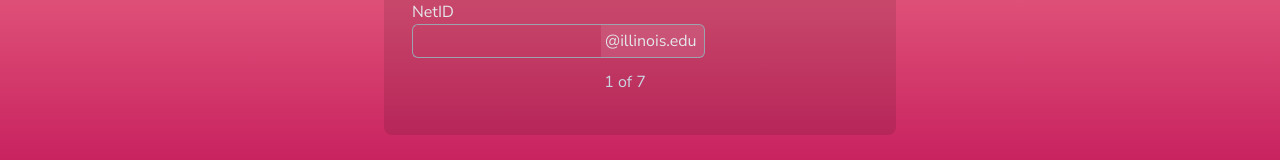
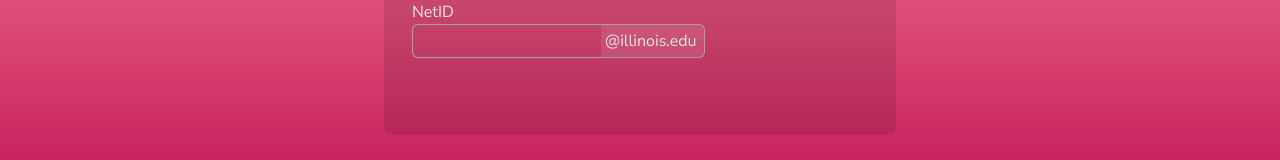
Before and after one commit to ReflectionsProjections/rp2023, a SvelteKit app: page /register in a window 1280 px wide. Shown: the part 522-682 px from the top of the page. Built offline with nearby package versions, Linux system fonts and the light colour scheme; some icons are missing.

Commit message:
Use well defined string indices for pageMeta

```diff
--- a/src/components/registration/page-controls.svelte
+++ b/src/components/registration/page-controls.svelte
@@ -1,8 +1,8 @@
 <script lang="ts">
 	import Icon from '@iconify/svelte';
-	import type { PageMeta } from './page-meta.type';
+	import type { PageIndex, PageMeta } from './page-meta.type';
 	import type { boolStr } from './misc-types';
-	export let page: number;
+	export let page: PageIndex;
 	export let pageMeta: PageMeta;
 	export let formValues: any = {};
 
@@ -14,7 +14,7 @@
 </script>
 
 <div class="flex flex-row gap-5 justify-between mx-2">
-	{#if prev >= 0}
+	{#if page !== 'welcome'}
 		<button
 			aria-label="previous page"
 			title="previous page"
@@ -25,8 +25,7 @@
 	{:else}
 		<div />
 	{/if}
-	<div class="text-slate-300">1 of {isCollegeStudent ? numPages : numPages - 1}</div>
-	{#if next >= 0}
+	{#if page !== 'marketing'}
 		<button
 			aria-label="next page"
 			title="next page"
--- a/src/components/registration/page-meta.type.ts
+++ b/src/components/registration/page-meta.type.ts
@@ -1,7 +1,17 @@
+export type PageIndex =
+	| 'none'
+	| 'welcome'
+	| 'academics'
+	| 'demographics'
+	| 'dietaryRestrictions'
+	| 'recruitment'
+	| 'specialEvents'
+	| 'marketing';
+
 export interface PageMeta {
-	[index: number]: {
-		prev: (isCollegeStudent: boolean | undefined) => number;
-		next: (isCollegeStudent: boolean | undefined) => number;
+	[index: string]: {
+		prev: (isCollegeStudent: boolean | undefined) => PageIndex;
+		next: (isCollegeStudent: boolean | undefined) => PageIndex;
 		title: string;
 	};
 }
--- a/src/routes/register/+page.svelte
+++ b/src/routes/register/+page.svelte
@@ -14,7 +14,7 @@
 		raceOptions
 	} from '../../components/registration/misc-types';
 	import PageControls from '../../components/registration/page-controls.svelte';
-	import type { PageMeta } from '../../components/registration/page-meta.type';
+	import type { PageIndex, PageMeta } from '../../components/registration/page-meta.type';
 	import RaceSelector from '../../components/registration/race-selector.svelte';
 
 	const formValues = {
@@ -41,7 +41,7 @@
 		marketing: [],
 		marketingOther: ''
 	};
-	let page = 0;
+	let page: PageIndex = 'welcome';
 
 	const referralOptions = [
 		{ referralId: 'ACMOH', displayText: 'ACM Open House' },
@@ -70,40 +70,40 @@
 	];
 
 	const pageMeta: PageMeta = {
-		0: {
+		welcome: {
 			title: 'Welcome to R | P',
-			next: (isCollegeStudent) => (isCollegeStudent ? 1 : 4),
-			prev: () => -1
+			next: (isCollegeStudent) => (isCollegeStudent ? 'academics' : 'demographics'),
+			prev: () => 'none'
 		},
-		1: {
+		academics: {
 			title: 'Academics',
-			next: () => 4,
-			prev: () => 0
+			next: () => 'demographics',
+			prev: () => 'welcome'
 		},
-		4: {
+		demographics: {
 			title: 'Demographics',
-			next: () => 5,
-			prev: (isCollegeStudent) => (isCollegeStudent ? 1 : 0)
+			next: () => 'dietaryRestrictions',
+			prev: (isCollegeStudent) => (isCollegeStudent ? 'academics' : 'welcome')
 		},
-		5: {
+		dietaryRestrictions: {
 			title: 'Dietary Restrictions',
-			next: () => 6,
-			prev: () => 4
+			next: () => 'recruitment',
+			prev: () => 'demographics'
 		},
-		6: {
+		recruitment: {
 			title: 'Recruitment',
-			next: () => 7,
-			prev: () => 5
+			next: () => 'specialEvents',
+			prev: () => 'dietaryRestrictions'
 		},
-		7: {
+		specialEvents: {
 			title: 'Special Events',
-			next: () => 8,
-			prev: () => 6
+			next: () => 'marketing',
+			prev: () => 'recruitment'
 		},
-		8: {
+		marketing: {
 			title: 'One Last Step',
-			next: () => -1,
-			prev: () => 7
+			next: () => 'none',
+			prev: () => 'specialEvents'
 		}
 	};
 
@@ -112,7 +112,7 @@
 
 <main class="flex h-full">
 	<form class="mx-auto my-auto w-[90%] md:w-3/5 lg:w-2/5 text-gray-200 accent-rp-pink">
-		{#if page == 0}
+		{#if page == 'welcome'}
 			<GlassContainer>
 				<div class="flex flex-col gap-5 mb-3">
 					<div>
@@ -143,7 +143,7 @@
 			</GlassContainer>
 		{/if}
 
-		{#if page == 1}
+		{#if page == 'academics'}
 			<GlassContainer>
 				<div class="flex flex-col gap-5 mb-3">
 					<div class="text-xl text-white">{pageMeta[page].title}</div>
@@ -186,8 +186,7 @@
 			</GlassContainer>
 		{/if}
 
-		<!-- DEMOGRAPHICS -->
-		{#if page == 4}
+		{#if page == 'demographics'}
 			<GlassContainer>
 				<div class="flex flex-col gap-5 mb-3">
 					<div class="text-xl text-white">{pageMeta[page].title}</div>
@@ -215,7 +214,7 @@
 			</GlassContainer>
 		{/if}
 
-		{#if page == 5}
+		{#if page == 'dietaryRestrictions'}
 			<GlassContainer>
 				<div class="flex flex-col gap-5 mb-3">
 					<div class="text-xl text-white">{pageMeta[page].title}</div>
@@ -226,8 +225,7 @@
 			</GlassContainer>
 		{/if}
 
-		<!--Section 4: Resume/Networking -->
-		{#if page == 6}
+		{#if page == 'recruitment'}
 			<GlassContainer>
 				<div class="flex flex-col gap-5 mb-3">
 					<div class="text-xl text-white">{pageMeta[page].title}</div>
@@ -282,7 +280,7 @@
 			</GlassContainer>
 		{/if}
 
-		{#if page == 7}
+		{#if page == 'specialEvents'}
 			<GlassContainer>
 				<div class="flex flex-col gap-5 mb-3">
 					<div class="text-xl text-white">{pageMeta[page].title}</div>
@@ -307,7 +305,7 @@
 			</GlassContainer>
 		{/if}
 
-		{#if page == 8}
+		{#if page == 'marketing'}
 			<GlassContainer>
 				<div class="flex flex-col gap-5 mb-3">
 					<div class="text-xl text-white">{pageMeta[page].title}</div>
```
